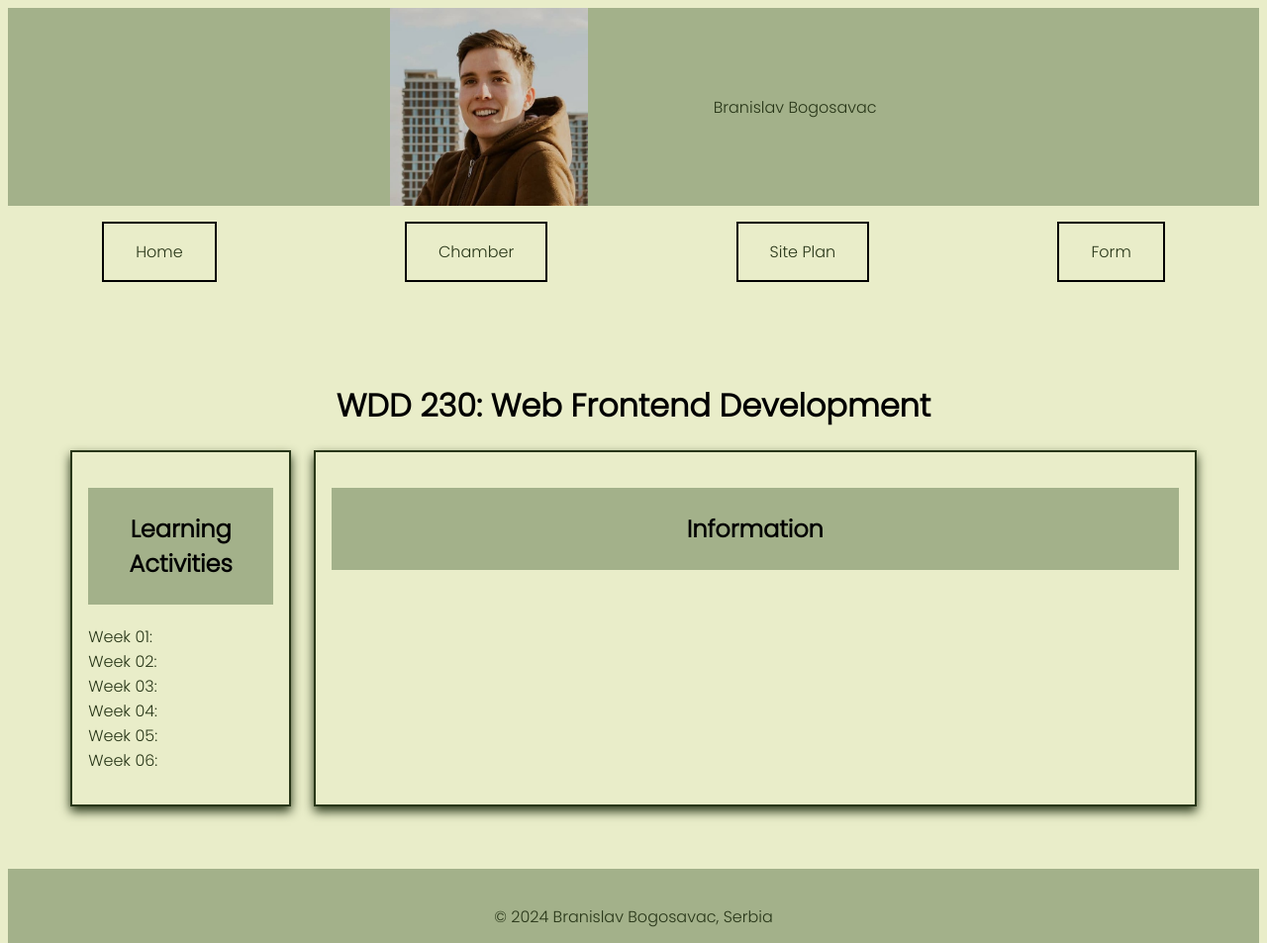
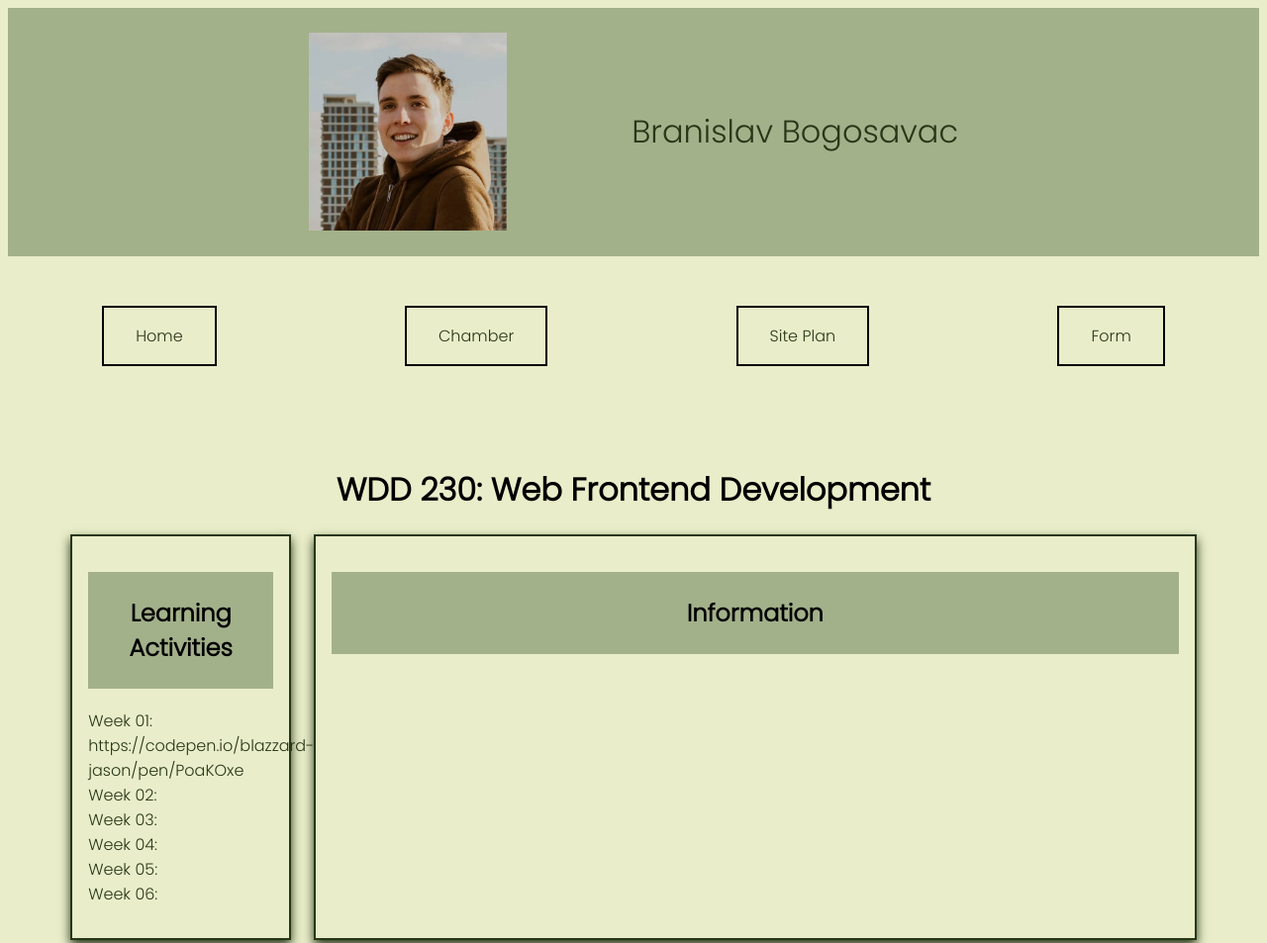
Before and after one commit to branislav999/wdd230, a plain HTML site: page index.html in a window 1280 px wide. Shown: the top 953 px of the page at 99% size. Drawn offline with Linux system fonts and the light colour scheme.

Commit message:
lesson01

```diff
--- a/index.html
+++ b/index.html
@@ -17,12 +17,14 @@
     </header>
     <nav>
         <ul>
-            <li><a href="#">Home</a></li>
+            <a href="#"><li>Home</li></a>
+
             <a href="week01/chamber-site-plan.html">
             <li>Chamber</li>
             </a>
-            <li><a href="#">Site Plan</a></li>
-            <li><a href="#">Form</a></li>
+
+            <a href="#"><li>Site Plan</li></a>
+            <a href="#"><li>Form</li></a>
         </ul>
     </nav>
     <main>
@@ -30,7 +32,7 @@
         <section class="learning-activities">
             <h2 class="learning-heading">Learning Activities</h2>
             <ul class="weeks">
-                <li><a href="#">Week 01: </a></li>
+                <li><a href="https://codepen.io/blazzard-jason/pen/PoaKOxe">Week 01: https://codepen.io/blazzard-jason/pen/PoaKOxe </a></li>
                 <li><a href="#">Week 02:</a></li>
                 <li><a href="#">Week 03:</a></li>
                 <li><a href="#">Week 04:</a></li>
--- a/styles/base.css
+++ b/styles/base.css
@@ -16,18 +16,20 @@ header
     display: flex;
     justify-content: center;
     align-items: center;
-    padding: 30fr 30fr 30fr 30fr;
 }
 
 img
 {
-    grid-column: 2/3;
+    /* grid-column: 2/3; */
     margin-right: 5%;
+    padding-top: 2%;
+    padding-bottom: 2%;
 }
 
 header span{
-    grid-column: 3/4;
+    /* grid-column: 3/4; */
     margin-left: 5%;
+    font-size: 200%;
 }
 
 
@@ -39,6 +41,7 @@ nav ul {
     list-style: none;
     padding: 0;
     flex-direction: column;
+    margin-top: 4%;
 }
 
 
```
